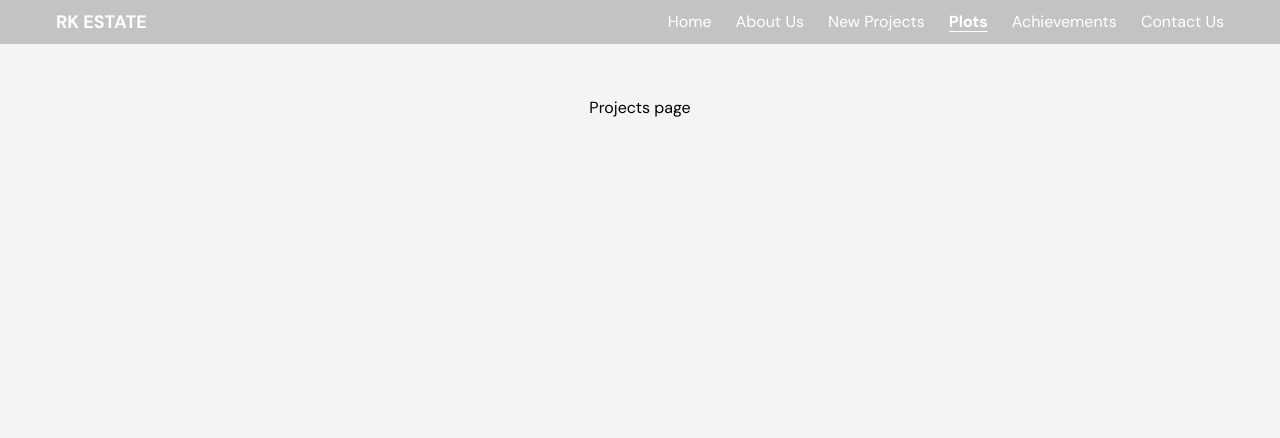
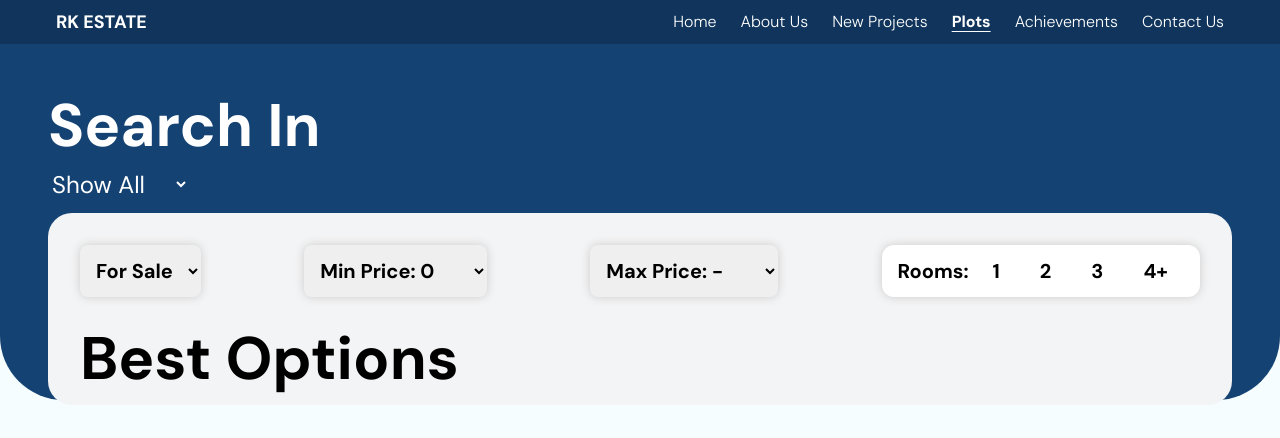
Before and after one commit to Mohitjnn/real-estate, a Next.js app: page /projects in a window 1280 px wide. Shown: the top 438 px of the page. Built offline with nearby package versions, Linux system fonts and the light colour scheme.

Commit message:
projects filters added

```diff
--- a/src/app/globals.css
+++ b/src/app/globals.css
@@ -26,7 +26,7 @@
   }
 
   .Heading {
-    @apply text-2xl md:text-4xl lg:6xl font-bold;
+    @apply text-2xl md:text-4xl lg:text-6xl font-bold;
   }
 
   .subHeading {
--- a/src/app/layout.js
+++ b/src/app/layout.js
@@ -2,7 +2,7 @@ import { DM_Sans } from "next/font/google";
 import "./globals.css";
 import Navbar from "@/components/Navbar/Navbar";
 
-const dmSans = DM_Sans({ subsets: ["latin"], weight: ["400", "700"] });
+const dmSans = DM_Sans({ subsets: ["latin"], weight: ["300", "400", "700"] });
 
 export const metadata = {
   title: "Create Next App",
--- a/src/app/page.jsx
+++ b/src/app/page.jsx
@@ -1,9 +1,8 @@
 import ImageCarousel from "@/components/Carousel/ImageCarousel";
-import SearchFilter from "@/components/SearchFilter/SearchFilter";
 import TextCarousel from "@/components/Carousel/TextCarousel";
 import Image from "next/image";
 import DataCarousel from "@/components/Carousel/DataCarousel";
-
+import HomeSearchFilter from "@/components/SearchFilter/HomeSearchFilter";
 const images = [
   {
     title: "HomePage Image 1",
@@ -66,7 +65,7 @@ export default function Home() {
             </p>
           </div>
           <div className="absolute left-0 top-[78vh] xl:top-[80vh] flex flex-col items-center justify-center h-fit space-y-0 w-full">
-            <SearchFilter />
+            <HomeSearchFilter />
           </div>
         </section>
         <section className="relative w-full h-fit flex flex-col mt-32 mb-20 px-8 space-y-8">
--- a/src/app/projects/page.jsx
+++ b/src/app/projects/page.jsx
@@ -1,9 +1,17 @@
+import ProjectSearchFilter from "@/components/SearchFilter/ProjectSearchFilter";
 import React from "react";
 
 const page = () => {
   return (
-    <main className="flex min-h-screen flex-col items-center justify-between p-24">
-      <center>Projects page</center>
+    <main>
+      <center className="w-full h-fit ">
+        <section className="relative w-full h-[50vh] flex flex-col justify-start text-left bg-bluePrimary rounded-b-[8vh] p-8">
+          <div className="flex flex-col py-16 px-4 space-y-3 w-full h-full">
+            <h1 className="Heading text-white">Search In</h1>
+            <ProjectSearchFilter />
+          </div>
+        </section>
+      </center>
     </main>
   );
 };
--- a/src/components/SearchFilter/SearchFilter.jsx
+++ b/src/components/SearchFilter/HomeSearchFilter.jsx
@@ -1,7 +1,7 @@
 "use client";
 import React, { useState, useRef } from "react";
 
-const SearchFilter = () => {
+const HomeSearchFilter = () => {
   const [buyOrRent, setBuyOrRent] = useState("buy");
   const propertyTypeRef = useRef("");
   const bedroomsRef = useRef("");
@@ -97,10 +97,10 @@ const SearchFilter = () => {
                 }
               >
                 <option value="">Show All</option>
-                <option value="under-50">Under 50 Lakhs</option>
-                <option value="50-100">50 Lakhs - 1 Crore</option>
-                <option value="1-2">1 - 2 Crores</option>
-                <option value="above-2">Above 2 Crores</option>
+                <option value={["Min", 0.5]}>Under 50 Lakhs</option>
+                <option value={[0.5, 1]}>50 Lakhs - 1 Crore</option>
+                <option value={[1, 2]}>1 - 2 Crores</option>
+                <option value={[2, "Max"]}>Above 2 Crores</option>
               </select>
             </div>
           </div>
@@ -116,4 +116,4 @@ const SearchFilter = () => {
   );
 };
 
-export default SearchFilter;
+export default HomeSearchFilter;
--- /dev/null
+++ b/src/components/SearchFilter/ProjectSearchFilter.jsx
@@ -0,0 +1,108 @@
+"use client";
+
+import React from "react";
+
+const ProjectSearchFilter = () => {
+  return (
+    <>
+      <select
+        name="propertyType"
+        className="rounded-lg text-2xl font-normal w-fit h-fit outline-none bg-transparent text-white "
+      >
+        <option value="" style={{ color: "black" }}>
+          Show All
+        </option>
+        <option value="apartment" style={{ color: "black" }}>
+          Apartment
+        </option>
+        <option value="villa" style={{ color: "black" }}>
+          Villa
+        </option>
+        <option value="studio" style={{ color: "black" }}>
+          Studio
+        </option>
+        <option value="penthouse" style={{ color: "black" }}>
+          Penthouse
+        </option>
+      </select>
+      <div className="top-[30vh] flex flex-col items-center justify-center h-fit space-y-4 p-4 w-full bg-cardHolderLight rounded-3xl">
+        <div className="flex w-full h-fit justify-between p-4 space-x-4 ">
+          <select
+            name="propertyType"
+            className="text font-semibold rounded-lg h-fit p-3 outline-none w-fit"
+            onChange={(e) =>
+              handleSelectChange(propertyTypeRef, e.target.value)
+            }
+            style={{ boxShadow: "0px 0px 10px 0px #cdcbcb" }}
+          >
+            <option value="Buy">For Sale</option>
+            <option value="Rent">Rent</option>
+          </select>
+          <select
+            name="min Price"
+            className="text font-semibold rounded-lg h-fit p-3 outline-none w-fit"
+            onChange={(e) =>
+              handleSelectChange(propertyTypeRef, e.target.value)
+            }
+            style={{ boxShadow: "0px 0px 10px 0px #cdcbcb" }}
+          >
+            <option value="Min">Min Price: 0</option>
+            <option value="0.5">Min Price: 50L</option>
+            <option value="1">Min Price: 1CR</option>
+            <option value="2">Min Price: 2CR</option>
+          </select>
+          <select
+            name="max Price"
+            className="text font-semibold rounded-lg h-fit p-3 outline-none w-fit"
+            onChange={(e) =>
+              handleSelectChange(propertyTypeRef, e.target.value)
+            }
+            style={{ boxShadow: "0px 0px 10px 0px #cdcbcb" }}
+          >
+            <option value="Max">Max Price: -</option>
+            <option value="0.5">Max Price: 50L</option>
+            <option value="1">Max Price: 1CR</option>
+            <option value="2">Min Price: 2CR</option>
+          </select>
+          <div
+            className="flex items-center space-x-2 w-fit  px-4 rounded-xl bg-white"
+            style={{ boxShadow: "0px 0px 10px 0px #cdcbcb " }}
+          >
+            <span className="text font-semibold">Rooms:</span>
+            <button
+              type="button"
+              className="px-4 py-2 rounded-lg text font-semibold bg-transparent  hover:bg-blue-300" // Button styles with hover effect
+              onClick={() => handleRoomsSelection(1)} // Implement functionality for room selection
+            >
+              1
+            </button>
+            <button
+              type="button"
+              className="px-4 py-2 rounded-lg text font-semibold bg-transparent  hover:bg-blue-300"
+              onClick={() => handleRoomsSelection(2)}
+            >
+              2
+            </button>
+            <button
+              type="button"
+              className="px-4 py-2 rounded-lg text font-semibold bg-transparent  hover:bg-blue-300"
+              onClick={() => handleRoomsSelection(3)}
+            >
+              3
+            </button>
+            <button
+              type="button"
+              className="px-4 py-2 rounded-lg text font-semibold bg-transparent  hover:bg-blue-300"
+              onClick={() => handleRoomsSelection(4)}
+            >
+              4+
+            </button>
+          </div>
+        </div>
+        <h1 className=" Heading  text-left w-full px-4">Best Options</h1>
+      </div>
+    </>
+  );
+};
+
+export default ProjectSearchFilter;
--- a/tailwind.config.js
+++ b/tailwind.config.js
@@ -8,8 +8,9 @@ module.exports = {
   theme: {
     extend: {
       colors: {
-        blueLight: "#F3F4F5",
+        blueLight: "#F6FDFF",
         bluePrimary: "#144272",
+        cardHolderLight: "#F3F4F5",
       },
     },
   },
```
